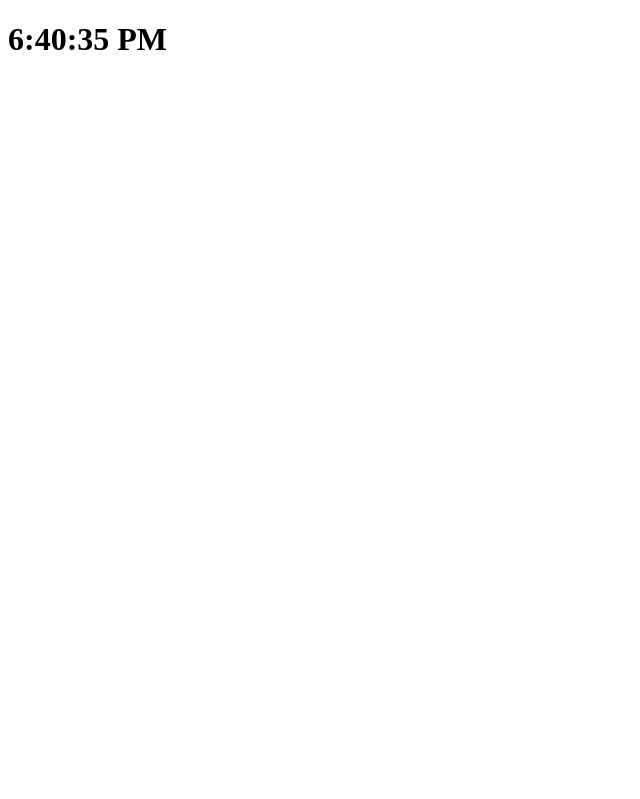
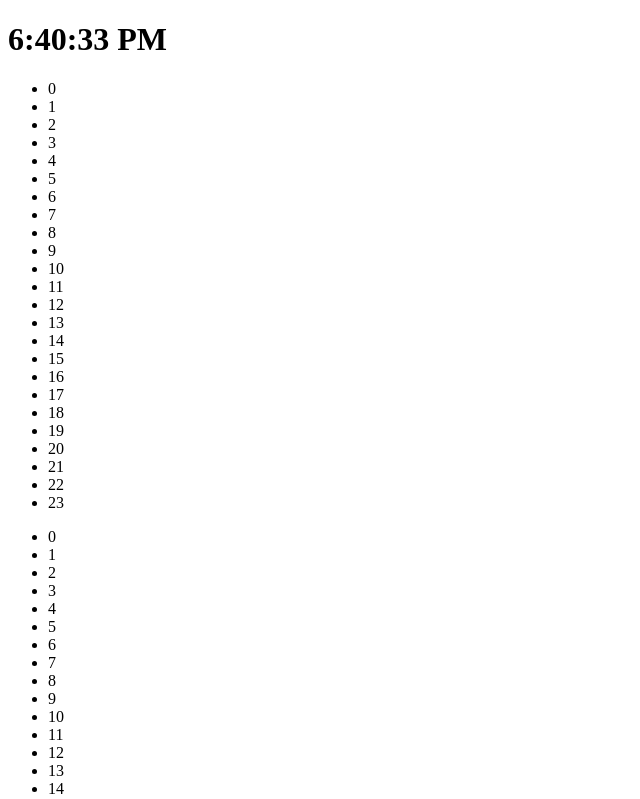
Before and after one commit to jessecaunter/timepiece, a React app: page / in a window 1280 px wide. Shown: the top 799 px of the page, without its empty margins (0-640 px from the left). Built offline with nearby package versions, Linux system fonts and the light colour scheme; the HTML template or start-up script is replaced by a standard one.

Commit message:
Render lists for seconds, minutes and hours
These will be used for the digital clock.

```diff
--- a/client/components/Clock.jsx
+++ b/client/components/Clock.jsx
@@ -1,9 +1,29 @@
 import React, { useState, useEffect } from 'react'
 
 export default function Clock() {
+    // Local state
+    const [date, setDate] = useState(new Date())
+    // Other variables
+    const seconds = [...Array(24).keys()]
+    const minutes = [...Array(60).keys()]
+    const hours = minutes
+    const listSeconds = seconds.map(second =>
+        <li key={second.toString()}>
+            {second}
+        </li>
+    )
+    const listMinutes = minutes.map(minute =>
+        <li key={minute.toString()}>
+            {minute}
+        </li>
+    )
+    const listHours = hours.map(hour =>
+        <li key={hour.toString()}>
+            {hour}
+        </li>
+    )
 
-    const [date, setDate] = useState(new Date())
-
+    // Effects
     useEffect(() => {
         const interval = setInterval(() => {
             setDate(new Date())
@@ -19,6 +39,17 @@ export default function Clock() {
                 <div className='minute hand'></div>
                 <div className='hour hand'></div>
             </div>
+            <div className='digital-clock'>
+                <div className='second section'>
+                    <ul>{listSeconds}</ul>
+                </div>
+                <div className='minute section'>
+                    <ul>{listMinutes}</ul>
+                </div>
+                <div className='hour section'>
+                    <ul>{listHours}</ul>
+                </div>
+            </div>
         </div>
     )
 }
```
